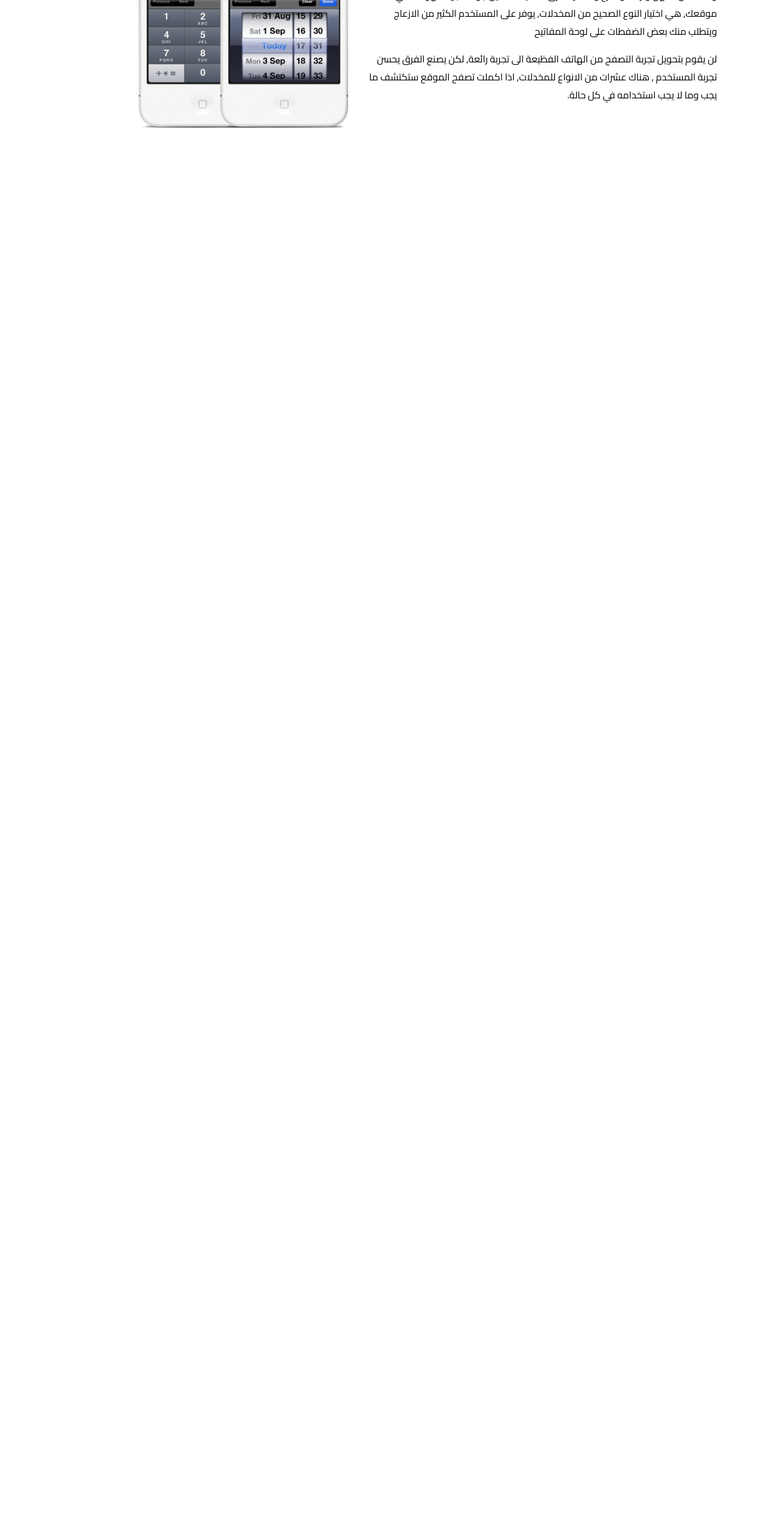
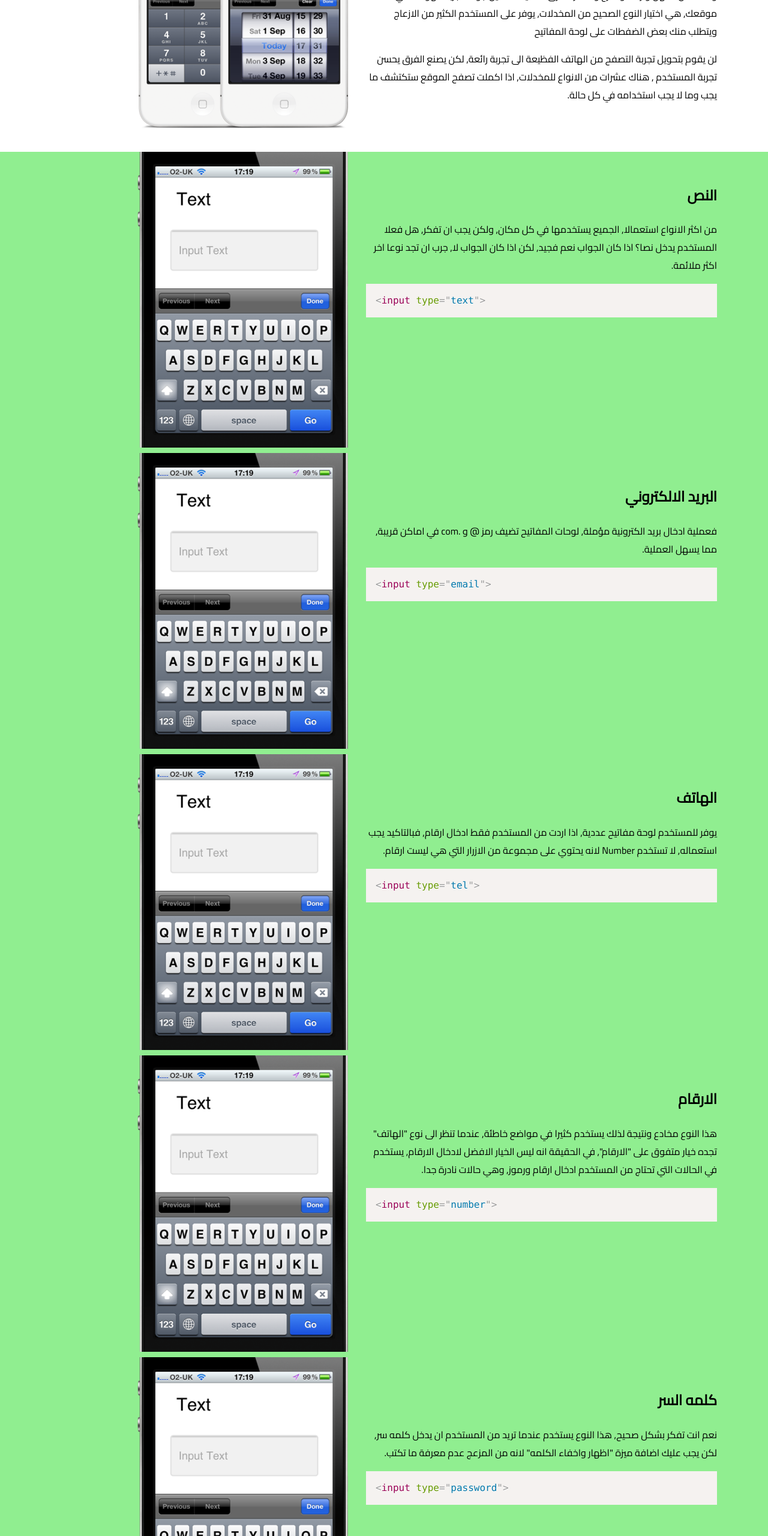
Before and after one commit to iAbdullahWaleed/Mobile-Input-types, a plain HTML site: page home.html in a window 1280 px wide. Shown: the part 240-2800 px from the top of the page at 60% size. Drawn offline with Linux system fonts and the light colour scheme.

Commit message:
Complete  The Translate

```diff
--- a/home.html
+++ b/home.html
@@ -9,6 +9,7 @@
     <link rel="stylesheet" href="prism.css"/>
 </head>
 <body>
+    <!-- Header -->
     <header>
         <div class="container">
             <div class="info">
@@ -24,6 +25,113 @@
             <img src="main.png"/>
         </div>
     </header>
+    <!-- Text -->
+    <section class="text">
+        <div class="container">
+            <div class="info">
+                <h2>النص</h2>
+                <p>
+                        من اكثر الانواع استعمالا, الجميع يستخدمها في كل مكان, ولكن يجب ان تفكر, هل فعلا المستخدم يدخل نصا؟ اذا كان الجواب نعم فجيد, لكن اذا كان الجواب لا, جرب ان تجد نوعا اخر اكثر ملائمة.
+                </p>
+                <pre><code class="language-markup" dir="ltr">&lt;input type="text"></code></pre>
+            </div>
+            <img src="text.png"/>
+        </div>
+    </section>
+    <section class="text">
+        <div class="container">
+            <div class="info">
+                <h2>البريد الالكتروني</h2>
+                <p>
+                    فعملية ادخال بريد الكترونية مؤملة, لوحات المفاتيح تضيف رمز @ و .com في اماكن قريبة, مما يسهل العملية.                </p>
+                <pre><code class="language-markup" dir="ltr">&lt;input type="email"></code></pre>
+            </div>
+            <img src="text.png"/>
+        </div>
+    </section>
+    <section class="text">
+        <div class="container">
+            <div class="info">
+                <h2>الهاتف</h2>
+                <p>
+                        يوفر للمستخدم لوحة مفاتيح عددية, اذا اردت من المستخدم فقط ادخال ارقام, فبالتاكيد يجب استعماله, لا تستخدم Number لانه يحتوي على مجموعة من الازرار التي هي ليست ارقام.
+                </p>
+                <pre><code class="language-markup" dir="ltr">&lt;input type="tel"></code></pre>
+            </div>
+            <img src="text.png"/>
+        </div>
+    </section>
+    <section class="text">
+        <div class="container">
+            <div class="info">
+                <h2>الارقام</h2>
+                <p>
+                        هذا النوع مخادع ونتيجة لذلك يستخدم كثيرا في مواضع خاطئة, عندما تنظر الى نوع "الهاتف" تجده خيار متفوق على "الارقام", في الحقيقة انه ليس الخيار الافضل لادخال الارقام, يستخدم في الحالات التي تحتاج من المستخدم ادخال ارقام ورموز, وهي حالات نادرة جدا.
+                </p>
+                <pre><code class="language-markup" dir="ltr">&lt;input type="number"></code></pre>
+            </div>
+            <img src="text.png"/>
+        </div>
+    </section>
+    <section class="text">
+        <div class="container">
+            <div class="info">
+                <h2>كلمه السر</h2>
+                <p>
+                        نعم انت تفكر بشكل صحيح, هذا النوع يستخدم عندما تريد من المستخدم ان يدخل كلمه سر, لكن يجب عليك اضافة ميزة "اظهار واخفاء الكلمه" لانه من المزعج عدم معرفة ما تكتب.
+                </p>
+                <pre><code class="language-markup" dir="ltr">&lt;input type="password"></code></pre>
+            </div>
+            <img src="text.png"/>
+        </div>
+    </section>
+    <section class="text">
+        <div class="container">
+            <div class="info">
+                <h2>التاريخ</h2>
+                <p>
+                        جميعنا نرى تقويم صغير تم استبداله بلوحة المفاتيح, بعض الناس يستخدمون النوع "نص" لادخال التواريخ, لا تفعل هذا, لان من الصعب التحقق من صحه الأدخال, فقط استخدم النو ع "تاريخ" والمتصفح سيقوم بكل شيء.
+                </p>
+                <pre><code class="language-markup" dir="ltr">&lt;input type="date"></code></pre>
+            </div>
+            <img src="text.png"/>
+        </div>
+    </section>
+    <section class="text">
+        <div class="container">
+            <div class="info">
+                <h2>التاريخ والتوقيت</h2>
+                <p>
+                        ادخال التاريخ والتوقيت في تفس اللحظة صعب, لان المستخدم يجب ان ينزل اليوم كله مع تواقيته, فالافضل وضعها منفصلة.
+                </p>
+                <pre><code class="language-markup" dir="ltr">&lt;input type="datetime"></code></pre>
+            </div>
+            <img src="text.png"/>
+        </div>
+    </section>
+    <section class="text">
+        <div class="container">
+            <div class="info">
+                <h2>الشهر</h2>
+                <p>
+                قائمة من الاشهر يمكن للمستخدم الاختيار بينها بسهولة.
+                </p>
+                <pre><code class="language-markup" dir="ltr">&lt;input type="month"></code></pre>
+            </div>
+            <img src="text.png"/>
+        </div>
+    </section>
+    <section class="text">
+            <div class="container">
+                <div class="info">
+                    <h2>البحث</h2>
+                    <p>
+                            لوحة مفاتيح عادية لكن تغير لزر من "اذهب" الى "البحث", شيء صغير لكن يؤخذ في الحسبان                    </p>
+                    <pre><code class="language-markup" dir="ltr">&lt;input type="search"></code></pre>
+                </div>
+                <img src="text.png"/>
+            </div>
+        </section>
     <!-- Javascript -->
     <script src="prism.js"></script>
 </body>
--- a/style.css
+++ b/style.css
@@ -7,15 +7,19 @@ header
   height: auto;
   overflow: hidden;
 }
-header .info
+header .info , section .info
 {
   width: 50%;
   float: right;
   padding: 30px;
 }
-header img
+header img , section img
 {
   width: 30%;
+}
+.text
+{
+  background-color: lightgreen;
 }
 /* co */
 .container {
```
Also changed, not shown: text.png (added).
